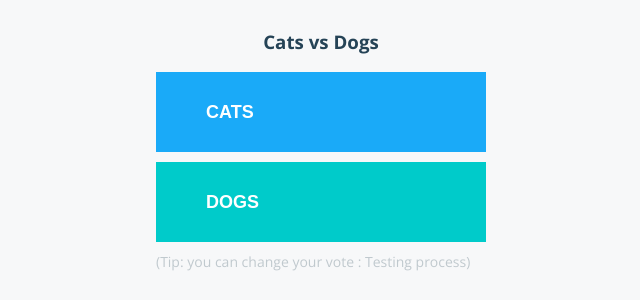
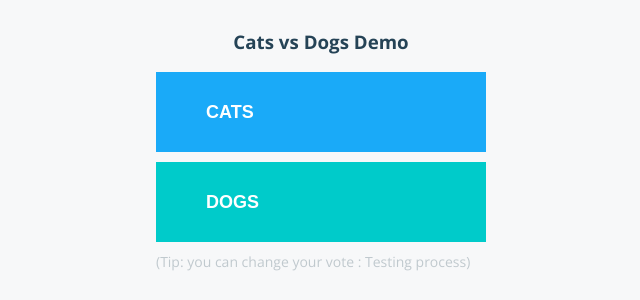
Before and after one commit to stackcouture/voting-app, a Flask app: page / in a window 1280 px wide. Shown: the top 300 px of the page, without its empty margins (319-959 px from the left). Run offline with Flask 3, Linux system fonts and the light colour scheme; some libraries are stand-ins or nearby versions.

Commit message:
#Update the index.html for testing purpose

```diff
--- a/vote/templates/index.html
+++ b/vote/templates/index.html
@@ -13,7 +13,7 @@
   <body>
     <div id="content-container">
       <div id="content-container-center">
-        <h3>{{option_a}} vs {{option_b}}</h3>
+        <h3>{{option_a}} vs {{option_b}} Demo</h3>
         <form id="choice" name='form' method="POST" action="/">
           <button id="a" type="submit" name="vote" class="a" value="a">{{option_a}}</button>
           <button id="b" type="submit" name="vote" class="b" value="b">{{option_b}}</button>
```
